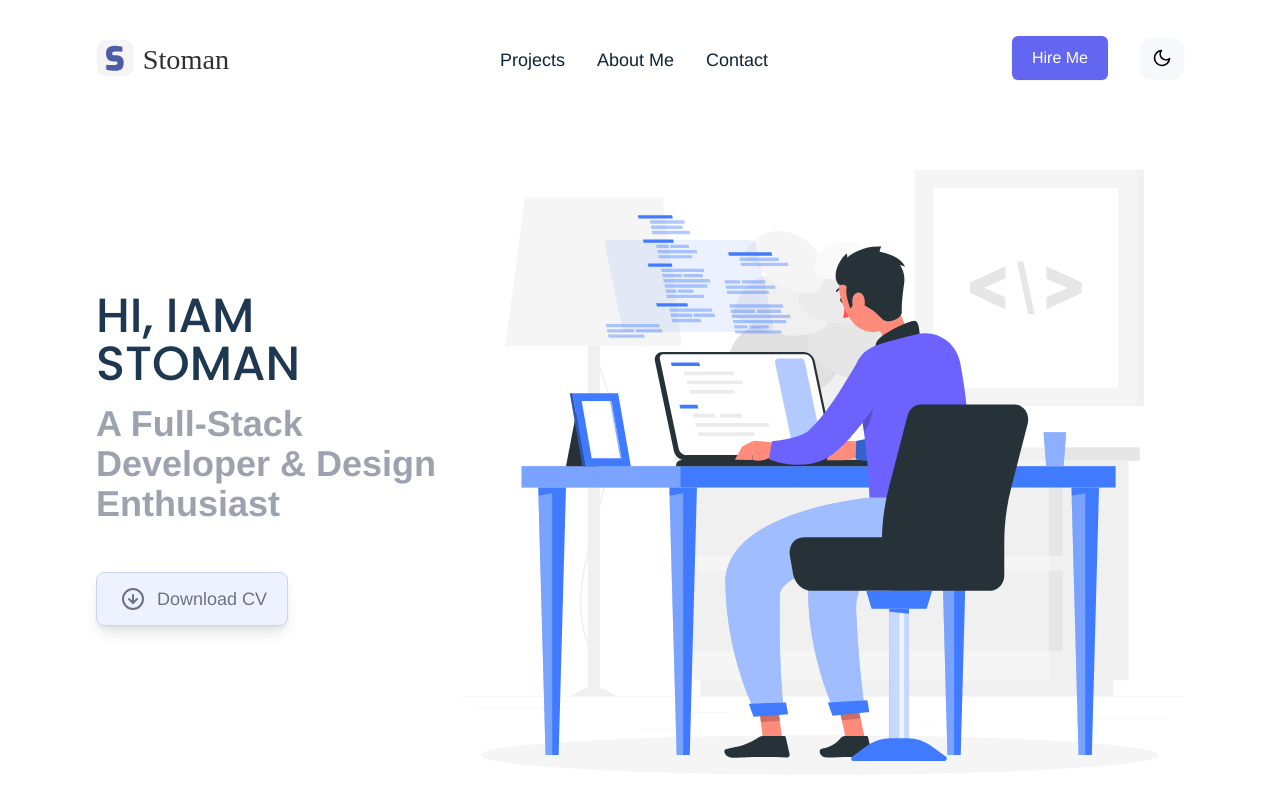
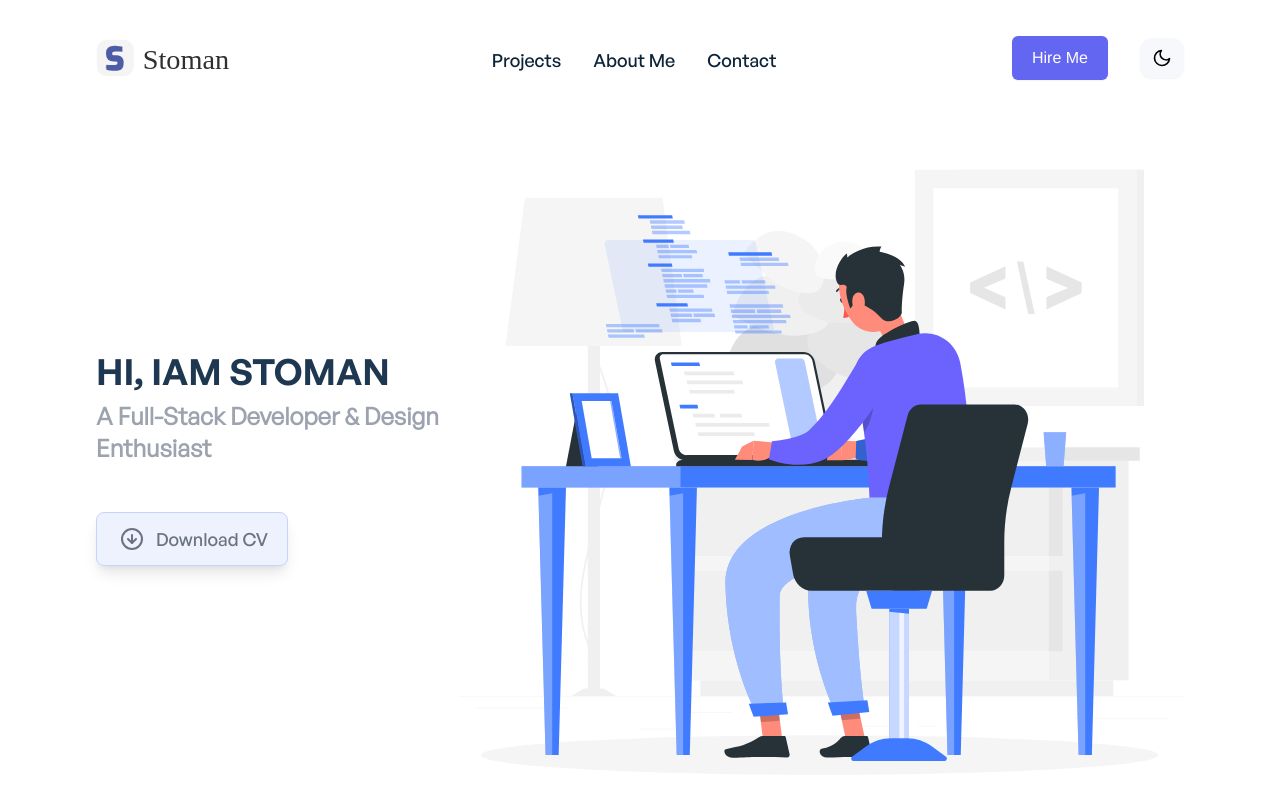
Before and after one commit to velvettouch1004/vuejs-tailwindcss-portfolio, a Vue app: page / in a window 1280 px wide. Shown: the top 800 px of the page. Built offline with nearby package versions, Linux system fonts and the light colour scheme; what vue-backtotop would draw is missing.

Commit message:
Header and banner fonts appplied

```diff
--- a/src/assets/css/app.css
+++ b/src/assets/css/app.css
@@ -12,15 +12,204 @@
 /* Custom Styles Below */
 
 body {
-	font-family: 'Poppins', sans-serif !important;
-}
-
-h1,
-h2,
-h3,
-h4 {
-	font-family: 'Poppins', sans-serif !important;
-	font-weight: 500 !important;
+	font-family: 'GeneralSans-Regular';
 }
 
 /* Theme Colors */
+
+/* Fonts */
+@font-face {
+	font-family: 'GeneralSans-Variable';
+	src: url('../fonts/GeneralSans-Variable.woff2') format('woff2'),
+		url('../fonts/GeneralSans-Variable.woff') format('woff'),
+		url('../fonts/GeneralSans-Variable.ttf') format('truetype');
+	font-weight: 200 700;
+	font-display: swap;
+	font-style: normal;
+}
+
+.font-general-variable {
+	font-family: 'GeneralSans-Variable';
+}
+
+@font-face {
+	font-family: 'GeneralSans-VariableItalic';
+	src: url('../fonts/GeneralSans-VariableItalic.woff2') format('woff2'),
+		url('../fonts/GeneralSans-VariableItalic.woff') format('woff'),
+		url('../fonts/GeneralSans-VariableItalic.ttf') format('truetype');
+	font-weight: 200 700;
+	font-display: swap;
+	font-style: italic;
+}
+
+.font-general-variable-italic {
+	font-family: 'GeneralSans-VariableItalic';
+}
+
+@font-face {
+	font-family: 'GeneralSans-Extralight';
+	src: url('../fonts/GeneralSans-Extralight.woff2') format('woff2'),
+		url('../fonts/GeneralSans-Extralight.woff') format('woff'),
+		url('../fonts/GeneralSans-Extralight.ttf') format('truetype');
+	font-weight: 200;
+	font-display: swap;
+	font-style: normal;
+}
+
+.font-general-extralight {
+	font-family: 'GeneralSans-Extralight';
+}
+
+@font-face {
+	font-family: 'GeneralSans-ExtralightItalic';
+	src: url('../fonts/GeneralSans-ExtralightItalic.woff2') format('woff2'),
+		url('../fonts/GeneralSans-ExtralightItalic.woff') format('woff'),
+		url('../fonts/GeneralSans-ExtralightItalic.ttf') format('truetype');
+	font-weight: 200;
+	font-display: swap;
+	font-style: italic;
+}
+
+.font-general-extralight-italic {
+	font-family: 'GeneralSans-ExtralightItalic';
+}
+
+@font-face {
+	font-family: 'GeneralSans-Light';
+	src: url('../fonts/GeneralSans-Light.woff2') format('woff2'),
+		url('../fonts/GeneralSans-Light.woff') format('woff'),
+		url('../fonts/GeneralSans-Light.ttf') format('truetype');
+	font-weight: 300;
+	font-display: swap;
+	font-style: normal;
+}
+
+.font-general-light {
+	font-family: 'GeneralSans-Light';
+}
+
+@font-face {
+	font-family: 'GeneralSans-LightItalic';
+	src: url('../fonts/GeneralSans-LightItalic.woff2') format('woff2'),
+		url('../fonts/GeneralSans-LightItalic.woff') format('woff'),
+		url('../fonts/GeneralSans-LightItalic.ttf') format('truetype');
+	font-weight: 300;
+	font-display: swap;
+	font-style: italic;
+}
+
+.font-general-light-italic {
+	font-family: 'GeneralSans-LightItalic';
+}
+
+@font-face {
+	font-family: 'GeneralSans-Regular';
+	src: url('../fonts/GeneralSans-Regular.woff2') format('woff2'),
+		url('../fonts/GeneralSans-Regular.woff') format('woff'),
+		url('../fonts/GeneralSans-Regular.ttf') format('truetype');
+	font-weight: 400;
+	font-display: swap;
+	font-style: normal;
+}
+
+.font-general-regular {
+	font-family: 'GeneralSans-Regular';
+}
+
+@font-face {
+	font-family: 'GeneralSans-Italic';
+	src: url('../fonts/GeneralSans-Italic.woff2') format('woff2'),
+		url('../fonts/GeneralSans-Italic.woff') format('woff'),
+		url('../fonts/GeneralSans-Italic.ttf') format('truetype');
+	font-weight: 400;
+	font-display: swap;
+	font-style: italic;
+}
+
+.font-general-italic {
+	font-family: 'GeneralSans-Italic';
+}
+
+@font-face {
+	font-family: 'GeneralSans-Medium';
+	src: url('../fonts/GeneralSans-Medium.woff2') format('woff2'),
+		url('../fonts/GeneralSans-Medium.woff') format('woff'),
+		url('../fonts/GeneralSans-Medium.ttf') format('truetype');
+	font-weight: 500;
+	font-display: swap;
+	font-style: normal;
+}
+
+.font-general-medium {
+	font-family: 'GeneralSans-Medium';
+}
+
+@font-face {
+	font-family: 'GeneralSans-MediumItalic';
+	src: url('../fonts/GeneralSans-MediumItalic.woff2') format('woff2'),
+		url('../fonts/GeneralSans-MediumItalic.woff') format('woff'),
+		url('../fonts/GeneralSans-MediumItalic.ttf') format('truetype');
+	font-weight: 500;
+	font-display: swap;
+	font-style: italic;
+}
+
+.font-general-medium-italic {
+	font-family: 'GeneralSans-MediumItalic';
+}
+
+@font-face {
+	font-family: 'GeneralSans-Semibold';
+	src: url('../fonts/GeneralSans-Semibold.woff2') format('woff2'),
+		url('../fonts/GeneralSans-Semibold.woff') format('woff'),
+		url('../fonts/GeneralSans-Semibold.ttf') format('truetype');
+	font-weight: 600;
+	font-display: swap;
+	font-style: normal;
+}
+
+.font-general-semibold {
+	font-family: 'GeneralSans-Semibold';
+}
+
+@font-face {
+	font-family: 'GeneralSans-SemiboldItalic';
+	src: url('../fonts/GeneralSans-SemiboldItalic.woff2') format('woff2'),
+		url('../fonts/GeneralSans-SemiboldItalic.woff') format('woff'),
+		url('../fonts/GeneralSans-SemiboldItalic.ttf') format('truetype');
+	font-weight: 600;
+	font-display: swap;
+	font-style: italic;
+}
+
+.font-general-semibold-italic {
+	font-family: 'GeneralSans-SemiboldItalic';
+}
+
+@font-face {
+	font-family: 'GeneralSans-Bold';
+	src: url('../fonts/GeneralSans-Bold.woff2') format('woff2'),
+		url('../fonts/GeneralSans-Bold.woff') format('woff'),
+		url('../fonts/GeneralSans-Bold.ttf') format('truetype');
+	font-weight: 700;
+	font-display: swap;
+	font-style: normal;
+}
+
+.font-general-bold {
+	font-family: 'GeneralSans-Bold';
+}
+
+@font-face {
+	font-family: 'GeneralSans-BoldItalic';
+	src: url('../fonts/GeneralSans-BoldItalic.woff2') format('woff2'),
+		url('../fonts/GeneralSans-BoldItalic.woff') format('woff'),
+		url('../fonts/GeneralSans-BoldItalic.ttf') format('truetype');
+	font-weight: 700;
+	font-display: swap;
+	font-style: italic;
+}
+
+.font-general-bold-italic {
+	font-family: 'GeneralSans-BoldItalic';
+}
--- a/src/components/shared/AppBanner.vue
+++ b/src/components/shared/AppBanner.vue
@@ -6,12 +6,12 @@
 		<!-- Banner left contents -->
 		<div class="w-full md:w-1/3 text-left">
 			<h1
-				class="text-3xl md:text-4xl xl:text-5xl text-center sm:text-left font-semibold text-ternary-dark dark:text-primary-light uppercase"
+				class="font-general-semibold text-3xl md:text-3xl xl:text-4xl text-center sm:text-left font-semibold text-ternary-dark dark:text-primary-light uppercase"
 			>
 				Hi, Iam Stoman
 			</h1>
 			<p
-				class="mt-4 text-xl md:text-2xl xl:text-4xl text-center sm:text-left font-semibold leading-none text-gray-400"
+				class="font-general-regular mt-2 text-lg sm:text-xl  xl:text-2xl text-center sm:text-left font-semibold leading-none text-gray-400"
 			>
 				A Full-Stack Developer & Design Enthusiast
 			</p>
@@ -26,7 +26,9 @@
 						data-feather="arrow-down-circle"
 						class="ml-0 sm:ml-1 mr-2 sm:mr-3 w-5 sm:w-6"
 					></i>
-					<span class="text-sm sm:text-lg">Download CV</span></a
+					<span class="text-sm sm:text-lg font-general-medium"
+						>Download CV</span
+					></a
 				>
 			</div>
 		</div>
--- a/src/components/shared/AppHeaderLinks.vue
+++ b/src/components/shared/AppHeaderLinks.vue
@@ -6,19 +6,19 @@
 	>
 		<router-link
 			to="/projects"
-			class="block text-left text-lg font-medium text-primary-dark dark:text-ternary-light hover:text-secondary-dark dark:hover:text-secondary-light  sm:mx-4 mb-2 sm:py-2"
+			class="font-general-medium block text-left text-lg font-medium text-primary-dark dark:text-ternary-light hover:text-secondary-dark dark:hover:text-secondary-light  sm:mx-4 mb-2 sm:py-2 "
 			aria-label="Projects"
 			>Projects</router-link
 		>
 		<router-link
 			to="/about"
-			class="block text-left text-lg font-medium text-primary-dark dark:text-ternary-light hover:text-secondary-dark dark:hover:text-secondary-light  sm:mx-4 mb-2 sm:py-2 border-t-2 pt-3 sm:pt-2 sm:border-t-0 border-primary-light dark:border-secondary-dark"
+			class="font-general-medium block text-left text-lg font-medium text-primary-dark dark:text-ternary-light hover:text-secondary-dark dark:hover:text-secondary-light  sm:mx-4 mb-2 sm:py-2 border-t-2 pt-3 sm:pt-2 sm:border-t-0 border-primary-light dark:border-secondary-dark"
 			aria-label="About Me"
 			>About Me</router-link
 		>
 		<router-link
 			to="/contact"
-			class="block text-left text-lg font-medium text-primary-dark dark:text-ternary-light hover:text-secondary-dark dark:hover:text-secondary-light  sm:mx-4 mb-2 sm:py-2 border-t-2 pt-3 sm:pt-2 sm:border-t-0 border-primary-light dark:border-secondary-dark"
+			class="font-general-medium block text-left text-lg font-medium text-primary-dark dark:text-ternary-light hover:text-secondary-dark dark:hover:text-secondary-light  sm:mx-4 mb-2 sm:py-2 border-t-2 pt-3 sm:pt-2 sm:border-t-0 border-primary-light dark:border-secondary-dark"
 			aria-label="Contact"
 			>Contact</router-link
 		>
@@ -26,7 +26,7 @@
 			class="border-t-2 pt-3 sm:pt-0 sm:border-t-0 border-primary-light dark:border-secondary-dark"
 		>
 			<button
-				class="sm:hidden block text-left text-md font-medium bg-indigo-500 hover:bg-indigo-600 text-white shadow-sm rounded-sm px-4 py-2 mt-2"
+				class="font-general-medium sm:hidden block text-left text-md font-medium bg-indigo-500 hover:bg-indigo-600 text-white shadow-sm rounded-sm px-4 py-2 mt-2"
 				@click="showModal()"
 				aria-label="Hire Me Button"
 			>
```
